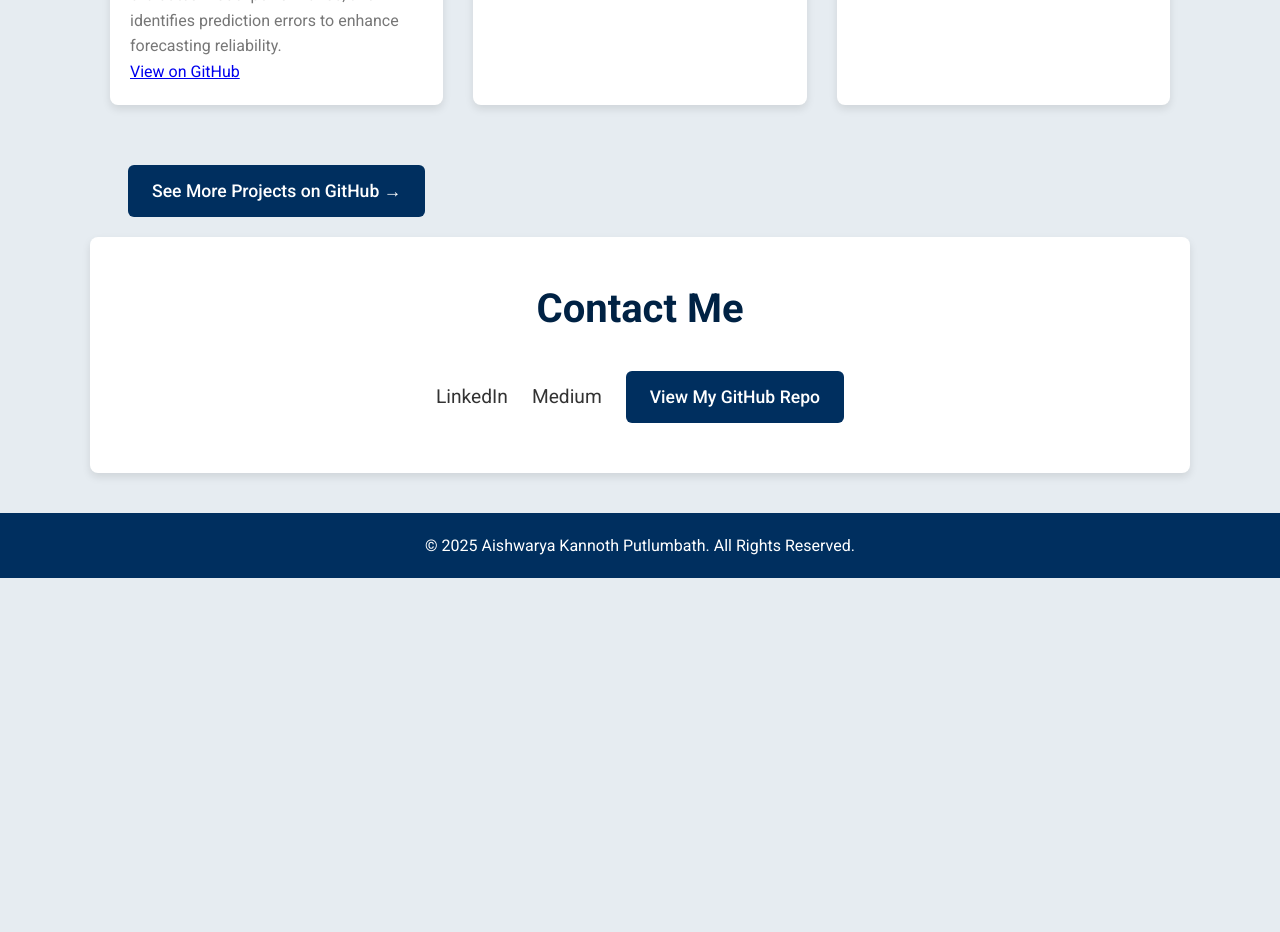
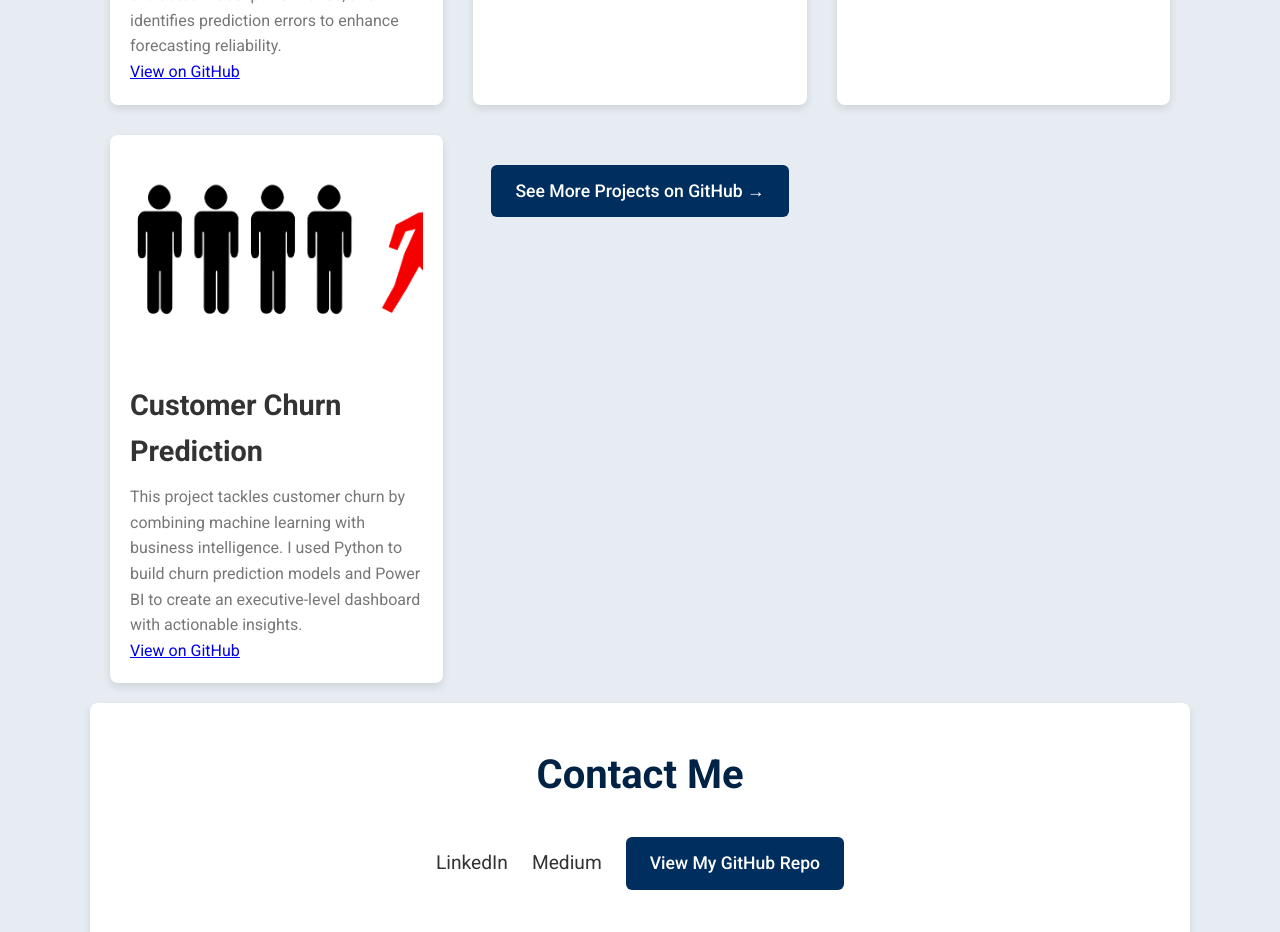
Before and after one commit to AishwaryaKANNOTH/aishwarya-portfolio, a plain HTML site: page index.html in a window 1280 px wide. Shown: the part 1480-2412 px from the top of the page. Before the commit the page ends 2058 px from the top, so only its background shows below. Drawn offline with Linux system fonts and the light colour scheme.

Commit message:
Update index.html

```diff
--- a/index.html
+++ b/index.html
@@ -49,6 +49,12 @@
                 <p>Ranked countries by sustainability using real-world data and a custom score based on energy, health, and emissions.</p>
                 <a href="https://github.com/AishwaryaKANNOTH/sustainabilityranking" target="_blank">View on GitHub</a>
             </div>
+            <div class="project">
+                <img src="churn.png" alt="Project 4">
+                <h3>Customer Churn Prediction</h3>
+                <p>This project tackles customer churn by combining machine learning with business intelligence. I used Python to build churn prediction models and Power BI to create an executive-level dashboard with actionable insights.</p>
+                <a href="https://github.com/AishwaryaKANNOTH/customer_churn_prediction" target="_blank">View on GitHub</a>
+            </div>
             <div class="more-projects">
                 <a href="https://github.com/AishwaryaKANNOTH?tab=repositories" target="_blank" class="github-explore-button">
                     See More Projects on GitHub →
```
